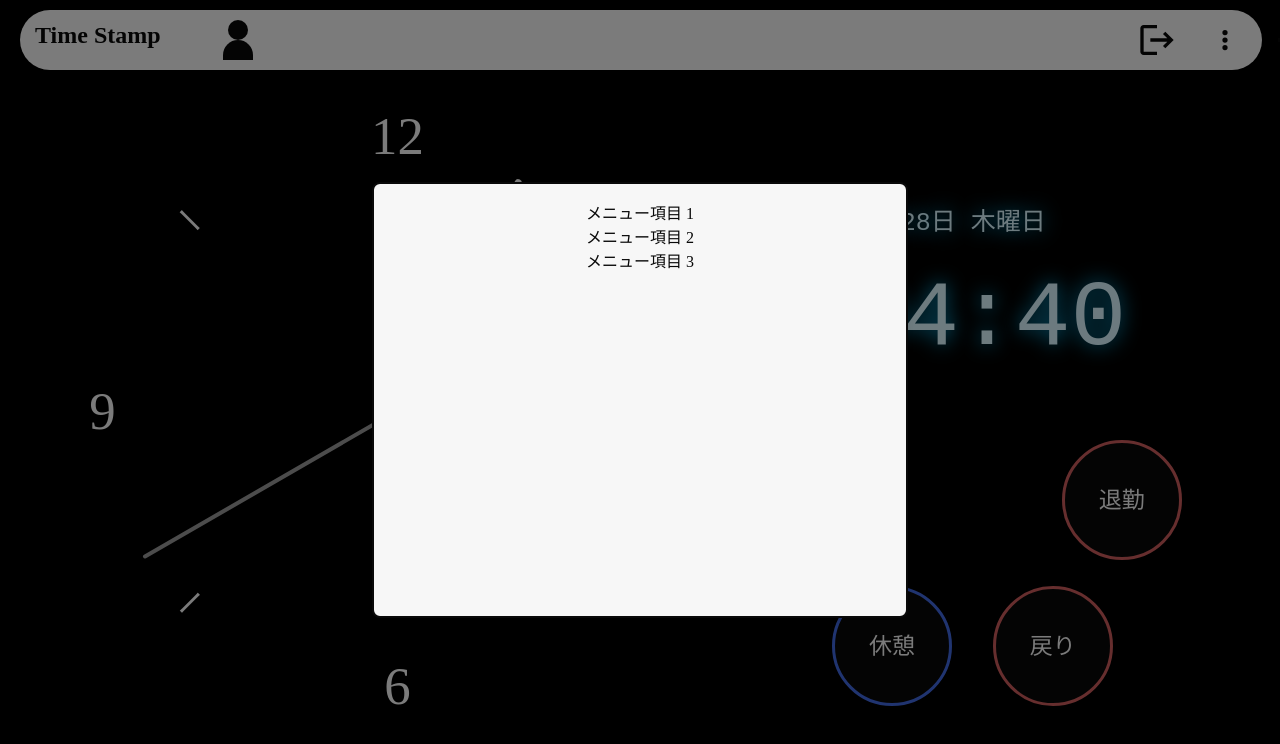
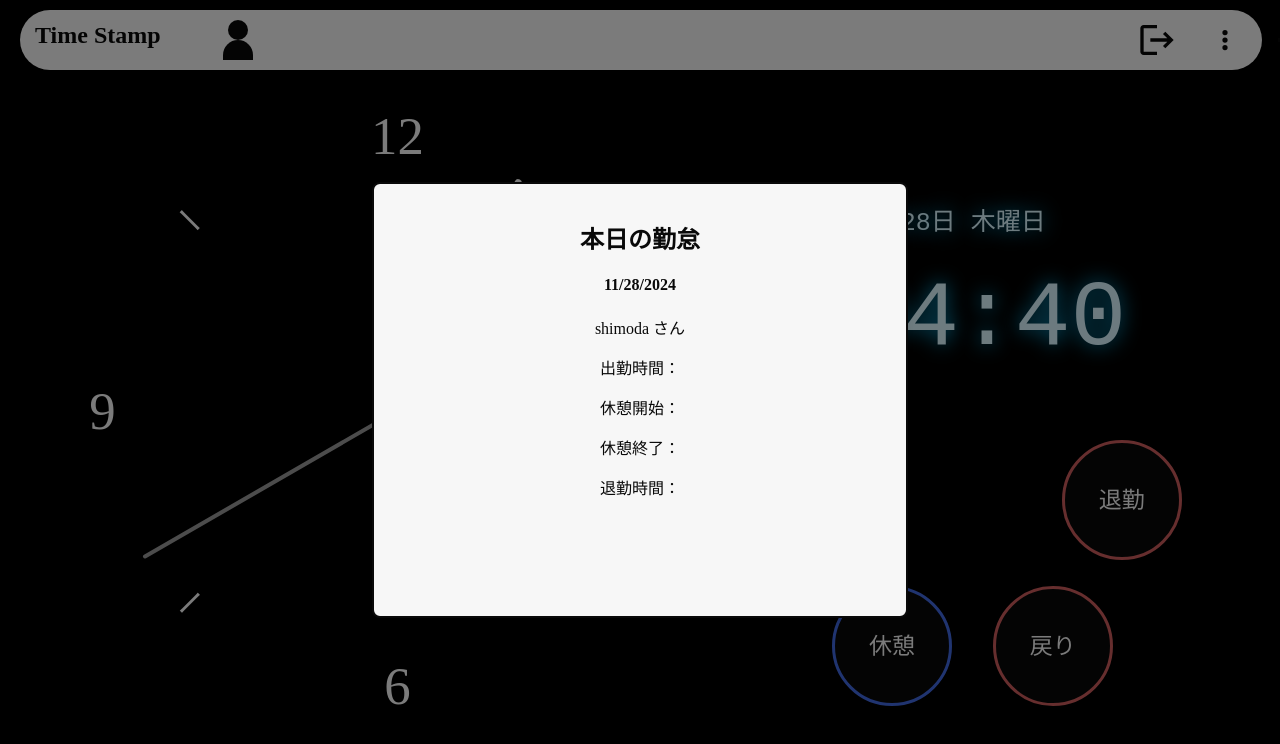
Before and after one commit to f22aa016/kintai, a React (Create React App) app in the folder frontend/: page / in a window 1280 px wide. Both pictures are taken after a click on the button "Example". Shown: the top 744 px of the page. Built offline with nearby package versions, Linux system fonts and the light colour scheme.

Commit message:
popupbar レイアウト

```diff
--- a/frontend/src/app_style.css
+++ b/frontend/src/app_style.css
@@ -223,6 +223,15 @@ html, body {
     font-weight: bold;
     display: inline-block;
   }
+
+  .homeUserName{
+    color: #090909;
+    position: fixed;
+    top: 1%;
+    left: 18%;
+    font-size: 18px;
+  }
+
   .nav{
     display: flex; /* 子要素を横並びに配置 */
     align-items: center; /* 縦方向の中央揃え */
--- a/frontend/src/component/popupbar.js
+++ b/frontend/src/component/popupbar.js
@@ -1,16 +1,28 @@
-import { borderBottom, height, width } from '@mui/system';
-import React from 'react';
+import React, { useState, useEffect } from 'react';
 
 const PopupBar = ({ isOpen, onClose }) => {
+  const [currentDate, setCurrentDate] = useState(new Date());
+
+  useEffect(() => {
+    const timer = setInterval(() => {
+      setCurrentDate(new Date());
+    }, 86400000); // 1日ごとに更新
+
+    return () => clearInterval(timer); // コンポーネントがアンマウントされるときにタイマーをクリア
+  }, []);
+
   if (!isOpen) return null;
 
   return (
     <div style={styles.overlay} onClick={onClose}>
       <div style={styles.menu} onClick={(e) => e.stopPropagation()}>
-        <div style={styles.menuArrow}></div>
-        <div className="item">メニュー項目 1</div>
-        <div className="item">メニュー項目 2</div>
-        <div className="item">メニュー項目 3</div>
+        <h2>本日の勤怠</h2>
+        <h4>{currentDate.toLocaleDateString()}</h4>
+        <p>shimoda さん</p> {/*実際はログインしたusernameを表示*/}
+        <p>出勤時間：</p>
+        <p>休憩開始：</p>
+        <p>休憩終了：</p>
+        <p>退勤時間：</p>
       </div>
     </div>
   );
@@ -33,15 +45,13 @@ const styles = {
     width: 500,
     height: 400,
     border: '2px solid #090909', // 枠線を追加
-    boxShadow: '0 4px 10px rgba(0, 0, 0, 0.5)', // 枠の影
     backgroundColor: '#f7f7f7',
     color: "#090909",
     padding: '1rem',
     borderRadius: '0.5rem',
     boxShadow: '0 4px 6px rgba(0, 0, 0, 0.1)',
-
+    textAlign: 'center',
   },
-
 };
 
 export default PopupBar;
```
